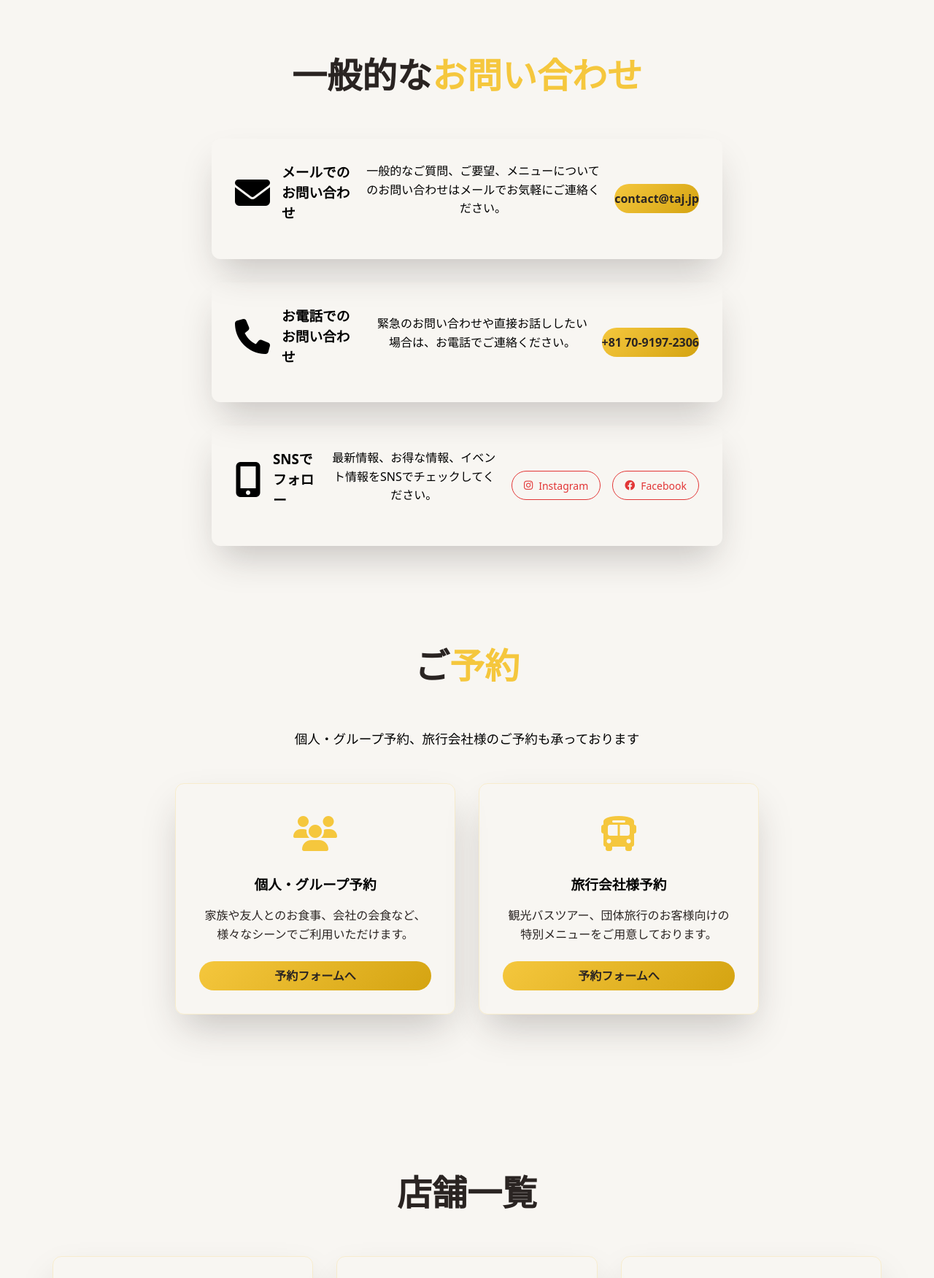
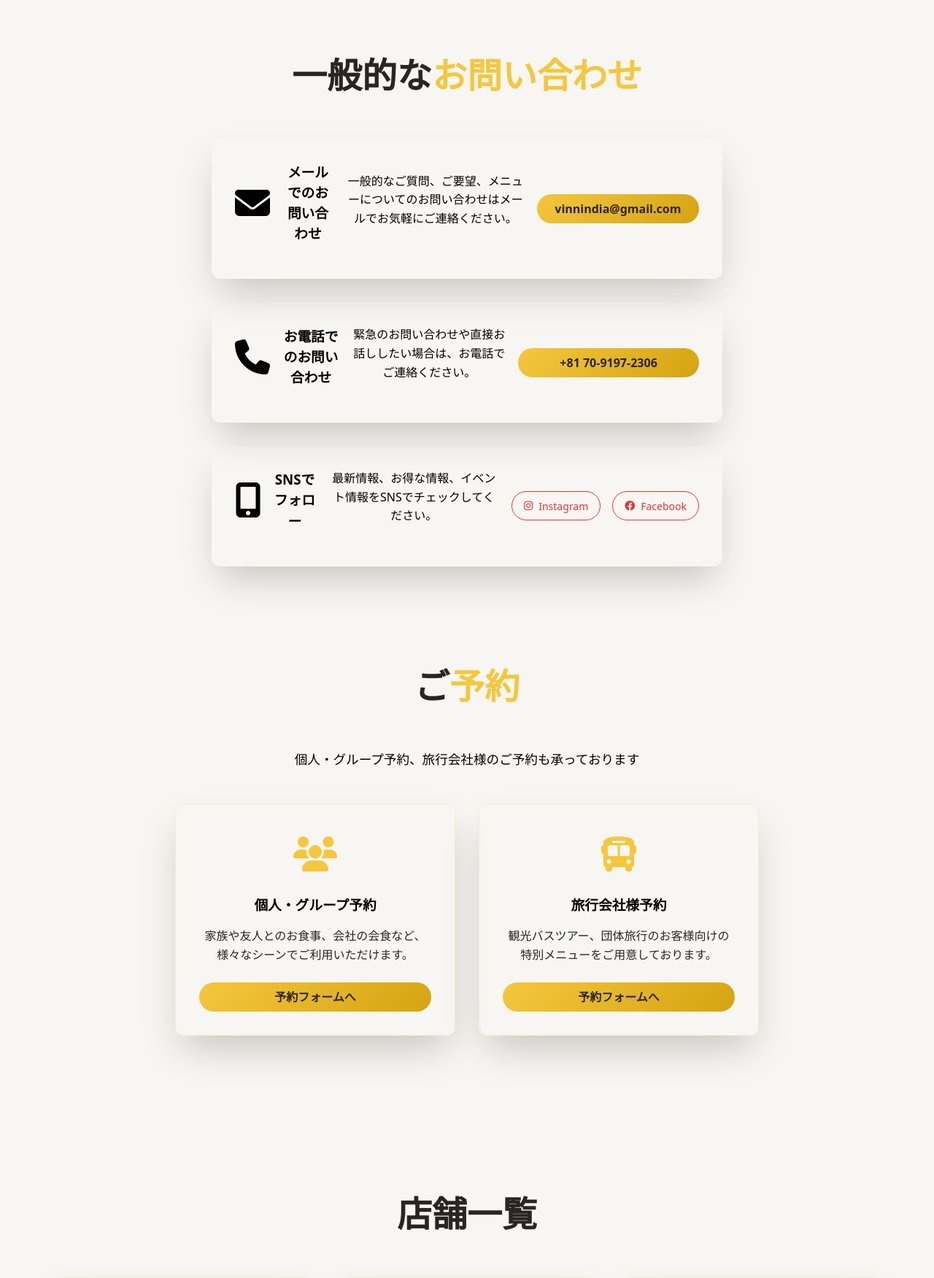
Before and after one commit to aakashmehra/taj-homepage, a Flask app: page /contact in a window 1280 px wide. Shown: the part 1014-2765 px from the top of the page at 73% size. Run offline with Flask 3, Linux system fonts and the light colour scheme.

Commit message:
Update main-contact.html

```diff
--- a/templates/main-contact.html
+++ b/templates/main-contact.html
@@ -63,71 +63,67 @@
                 </h2>
 
                 <div style="display: grid; grid-template-columns: 1fr; gap: 2rem; max-width: 700px; margin: 0 auto;">
-                <div class="contact-method" style="background: var(--card); padding: 2rem; border-radius: var(--radius); box-shadow: var(--shadow);">
-                    <div style="font-size: 3rem; color: var(--accent); margin-bottom: 1rem; text-align: center;">
+                <div class="contact-method" style="background: var(--card); padding: 2rem; border-radius: var(--radius); box-shadow: var(--shadow); text-align: center;">
+                    <div style="font-size: 3rem; color: var(--accent); margin-bottom: 1rem;">
                         <i class="fas fa-envelope"></i>
                     </div>
-                    <h3 style="margin-bottom: 1rem; color: var(--accent); text-align: left;">
+                    <h3 style="margin-bottom: 1rem; color: var(--accent);">
                         {% if lang == 'jp' %}
                             メールでのお問い合わせ
                         {% else %}
                             Email Inquiries
                         {% endif %}
                     </h3>
-                    <p style="margin-bottom: 1.5rem; line-height: 1.6; text-align: center;">
+                    <p style="margin-bottom: 1.5rem; line-height: 1.6;">
                         {% if lang == 'jp' %}
                             一般的なご質問、ご要望、メニューについてのお問い合わせはメールでお気軽にご連絡ください。
                         {% else %}
                             For general questions, requests, and menu inquiries, feel free to contact us by email.
                         {% endif %}
                     </p>
-                    <div style="text-align: left;">
-                        <a href="mailto:contact@taj.jp" class="btn btn-location-primary">contact@taj.jp</a>
-                    </div>
+                    <a href="mailto:vinnindia@gmail.com" class="btn btn-location-primary">vinnindia@gmail.com</a>
                 </div>
 
-                <div class="contact-method" style="background: var(--card); padding: 2rem; border-radius: var(--radius); box-shadow: var(--shadow);">
-                    <div style="font-size: 3rem; color: var(--accent); margin-bottom: 1rem; text-align: center;">
+                <div class="contact-method" style="background: var(--card); padding: 2rem; border-radius: var(--radius); box-shadow: var(--shadow); text-align: center;">
+                    <div style="font-size: 3rem; color: var(--accent); margin-bottom: 1rem;">
                         <i class="fas fa-phone"></i>
                     </div>
-                    <h3 style="margin-bottom: 1rem; color: var(--accent); text-align: left;">
+                    <h3 style="margin-bottom: 1rem; color: var(--accent);">
                         {% if lang == 'jp' %}
                             お電話でのお問い合わせ
                         {% else %}
                             Phone Inquiries
                         {% endif %}
                     </h3>
-                    <p style="margin-bottom: 1.5rem; line-height: 1.6; text-align: center;">
+                    <p style="margin-bottom: 1.5rem; line-height: 1.6;">
                         {% if lang == 'jp' %}
                             緊急のお問い合わせや直接お話ししたい場合は、お電話でご連絡ください。
                         {% else %}
                             For urgent inquiries or if you prefer to speak directly, please call us.
                         {% endif %}
                     </p>
-                    <div style="text-align: left;">
-                        <a href="tel:+81-70-9197-2306" class="btn btn-location-primary">+81 70-9197-2306</a>
-                    </div>
+                    <a href="tel:+81-70-9197-2306" class="btn btn-location-primary">+81 70-9197-2306</a>
                 </div>
 
-                <div class="contact-method" style="background: var(--card); padding: 2rem; border-radius: var(--radius); box-shadow: var(--shadow);">
-                    <div style="font-size: 3rem; color: var(--accent); margin-bottom: 1rem; text-align: center;">
+                <div class="contact-method" style="background: var(--card); padding: 2rem; border-radius: var(--radius); box-shadow: var(--shadow); text-align: center;">
+                    <div style="font-size: 3rem; color: var(--accent); margin-bottom: 1rem;">
                         <i class="fas fa-mobile-alt"></i>
                     </div>
-                    <h3 style="margin-bottom: 1rem; color: var(--accent); text-align: left;">
+                    <h3 style="margin-bottom: 1rem; color: var(--accent);">
                         {% if lang == 'jp' %}
                             SNSでフォロー
                         {% else %}
                             Follow Us on Social
                         {% endif %}
                     </h3>
-                    <p style="margin-bottom: 1.5rem; line-height: 1.6; text-align: center;">
+                    <p style="margin-bottom: 1.5rem; line-height: 1.6;">
                         {% if lang == 'jp' %}
                             最新情報、お得な情報、イベント情報をSNSでチェックしてください。
                         {% else %}
                             Check our social media for updates, special offers, and event information.
                         {% endif %}
                     </p>
-                    <div style="display: flex; gap: 1rem; justify-content: flex-start;">
+                    <div style="display: flex; gap: 1rem; justify-content: center;">
                         <a href="#" class="btn btn-location-outline" style="padding: 0.75rem 1rem;">
                             <i class="fab fa-instagram"></i> Instagram
                         </a>
@@ -217,9 +213,9 @@
         <div class="locations-section" style="margin-bottom: 4rem;">
             <h2 class="section-title" style="text-align: center; margin-bottom: 2rem;">
                 {% if lang == 'jp' %}
-                    店舗一覧
+                    店舗<span class="text-luxury-gold"></span>一覧</span>
                 {% else %}
-                    Our Locations
+                    Our <span class="text-luxury-gold">Locations</span>
                 {% endif %}
             </h2>
 
```
